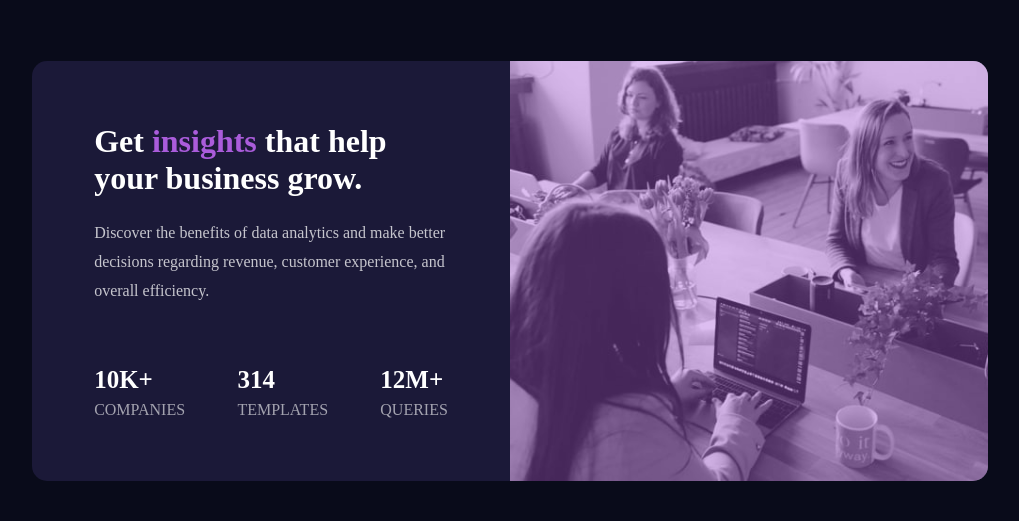
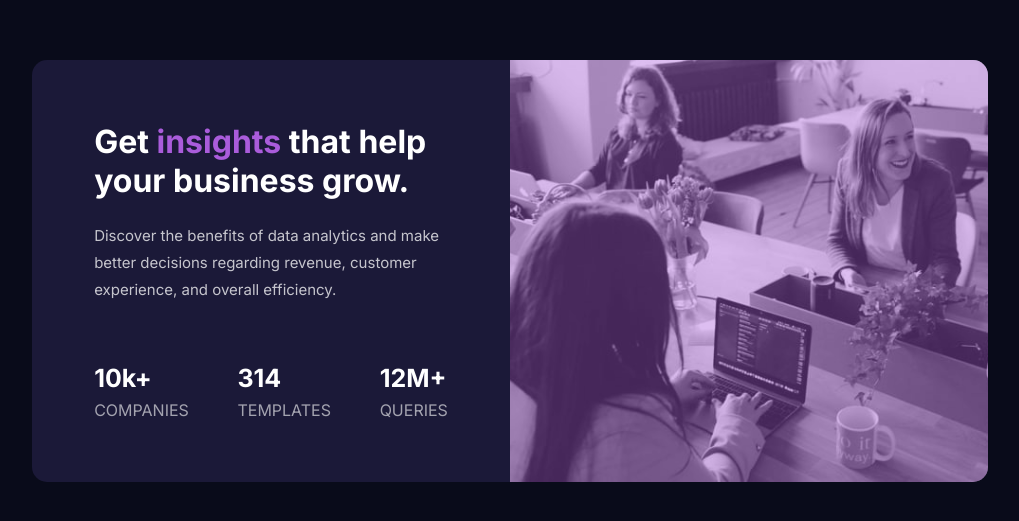
Before and after one commit to eyagargah/stats-preview-card-component-main, a plain HTML site: page index.html in a window 1280 px wide. Shown: the part 129-650 px from the top of the page, without its empty margins (130-1149 px from the left). Drawn offline with Linux system fonts and the light colour scheme.

Commit message:
updated readme and styles.css

```diff
--- a/styles.css
+++ b/styles.css
@@ -58,6 +58,7 @@ body {
   color: hsl(0, 0%, 100%);
   font-weight: 700;
   padding-bottom: 22px;
+  font-family: 'inter';
 }
 
 .text-content span {
@@ -67,13 +68,15 @@ body {
 .text-content p {
   color:hsla(0, 0%, 100%, 0.75) ;
   line-height: 1.8;
+  font-family: 'inter';
+  font-size: 15px;
 }
 
 .stats {
   display: flex;
   justify-content: space-between;
-  text-transform: uppercase;
   padding-top: 60px;
+  font-family: 'inter';
 }
 
 .stat .footer {
```
Also changed, not shown: 1 other file.
